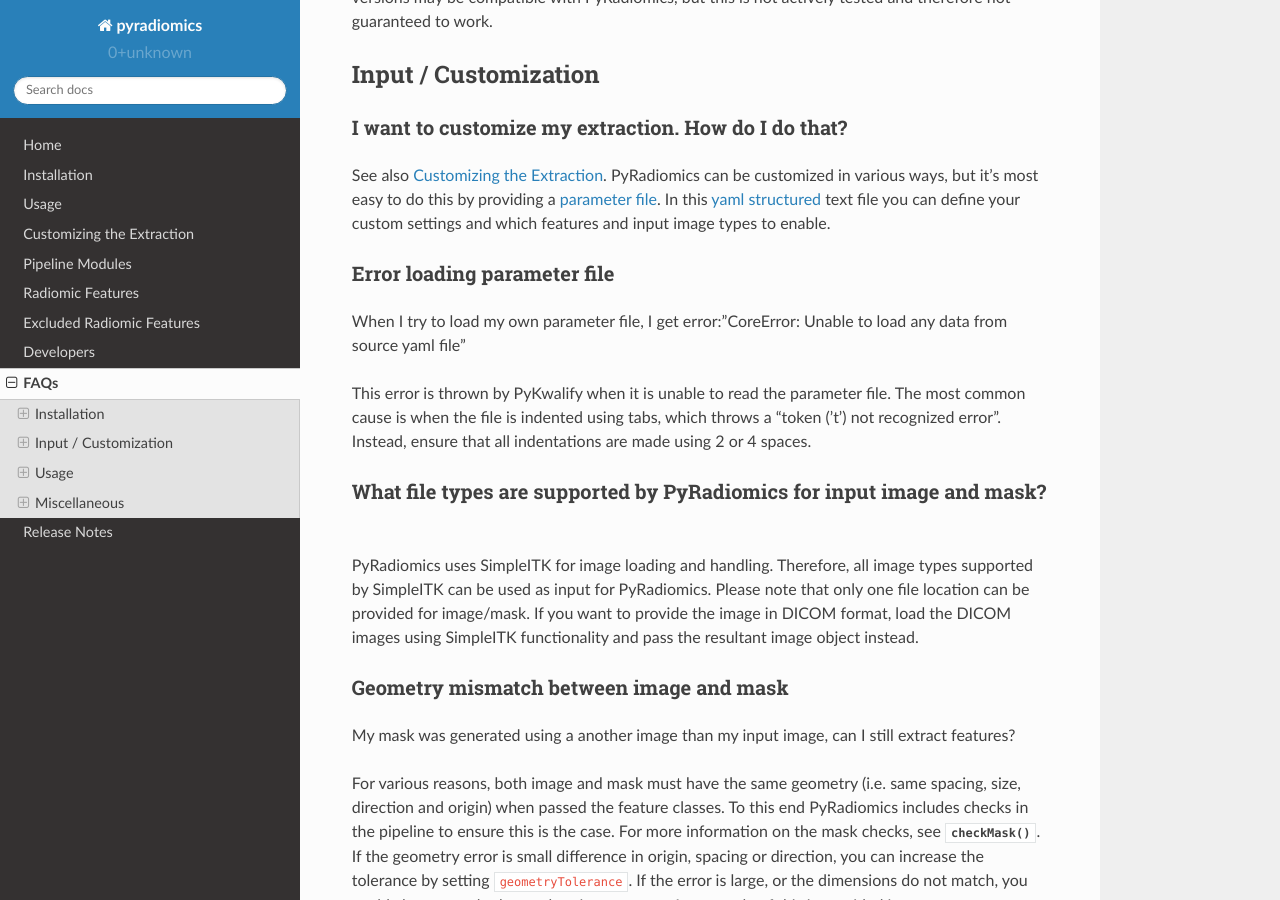
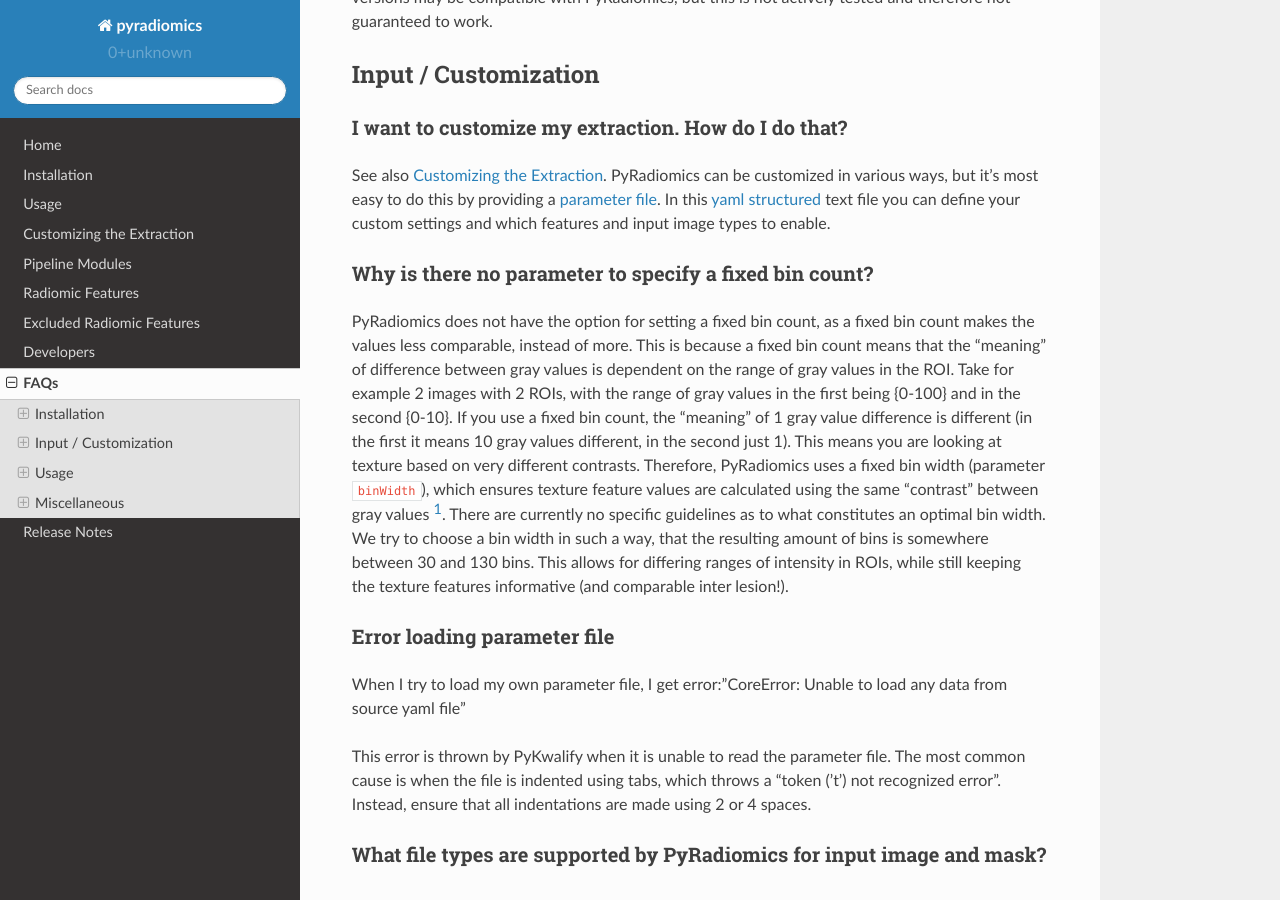
Before and after one commit to AIM-Harvard/pyradiomics, a Sphinx documentation site: the page built from docs/faq.rst, in a window 1280 px wide and 900 px high, scrolled down 843 px. Built offline with Sphinx 7.4.7 and the Read the Docs theme 2.0.0, drawn with Linux system fonts in a browser that asks for light colours; some of the changed text lies outside the part shown.

Commit message:
FAQ: Add explanation on enforcing a bin width
Add a FAQ explaining why pyradiomics only allows the specification of a fixed bin width, and not a fixed bin count.

```diff
--- a/docs/faq.rst
+++ b/docs/faq.rst
@@ -42,6 +42,21 @@
 do this by providing a :ref:`parameter file <radiomics-parameter-file-label>`. In this
 `yaml structured <http://yaml.org/>`_ text file you can define your custom settings and which features and input image
 types to enable.
+
+Why is there no parameter to specify a fixed bin count?
+#######################################################
+
+PyRadiomics does not have the option for setting a fixed bin count, as a fixed bin count makes the values less
+comparable, instead of more. This is because a fixed bin count means that the “meaning” of difference between gray
+values is dependent on the range of gray values in the ROI. Take for example 2 images with 2 ROIs, with the range of
+gray values in the first being {0-100} and in the second {0-10}. If you use a fixed bin count, the “meaning” of 1 gray
+value difference is different (in the first it means 10 gray values different, in the second just 1). This means you are
+looking at texture based on very different contrasts.
+Therefore, PyRadiomics uses a fixed bin width (parameter ``binWidth``), which ensures texture feature values are
+calculated using the same “contrast” between gray values [1]_. There are currently no specific guidelines as to what
+constitutes an optimal bin width. We try to choose a bin width in such a way, that the resulting amount of bins is
+somewhere between 30 and 130 bins. This allows for differing ranges of intensity in ROIs, while still keeping the
+texture features informative (and comparable inter lesion!).
 
 Error loading parameter file
 ############################
@@ -137,7 +152,7 @@
 More bins capture smaller differences in gray values, but too many bins (compared to number of voxels) will yield low
 probabilities in the texture matrices, resulting in non-informative features. There is no definitive answer for the
 ideal number of discretized gray values, and this may differ between modalities.
-One study [1]_ assessed the number of bins in PET and found that in the range of 16 - 128 bins, texture features did not
+One study [2]_ assessed the number of bins in PET and found that in the range of 16 - 128 bins, texture features did not
 differ significantly.
 
 Does PyRadiomics support voxel-wise feature extraction?
@@ -183,6 +198,9 @@
 `issues on GitHub <https://github.com/Radiomics/pyradiomics/issues>`_. Feel free to post a new question or issue and
 we'll try to get back to you ASAP.
 
-.. [1] Tixier F, Cheze-Le Rest C, Hatt M, Albarghach NM, Pradier O, Metges J-P, et al. *Intratumor
+.. [1] Leijenaar RTH, Nalbantov G, Carvalho S, van Elmpt WJC, Troost EGC, Boellaard R, et al. ; The effect of SUV
+        discretization in quantitative FDG-PET Radiomics: the need for standardized methodology in tumor texture
+        analysis; Sci Rep. 2015;5(August):11075
+.. [2] Tixier F, Cheze-Le Rest C, Hatt M, Albarghach NM, Pradier O, Metges J-P, et al. *Intratumor
         Heterogeneity Characterized by Textural Features on Baseline 18F-FDG PET Images Predicts Response to Concomitant
         Radiochemotherapy in Esophageal Cancer.* J Nucl Med. 2011;52:369–78.
```
